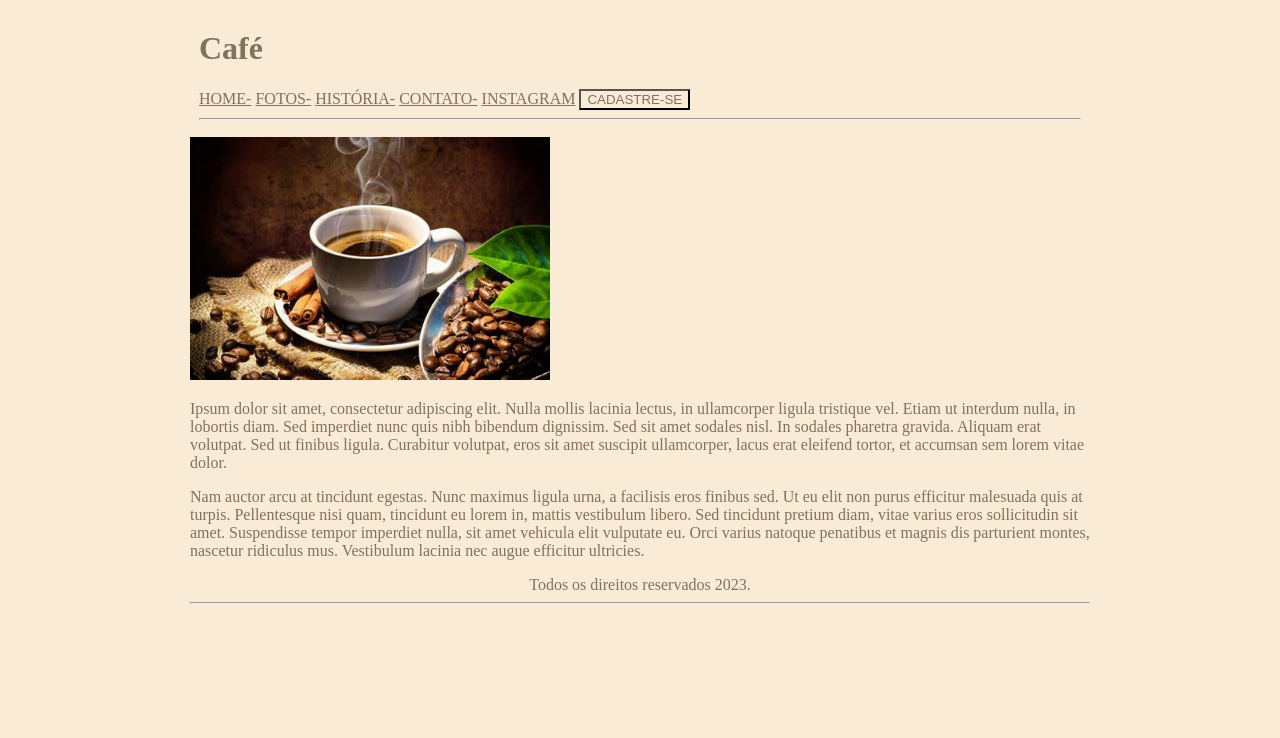
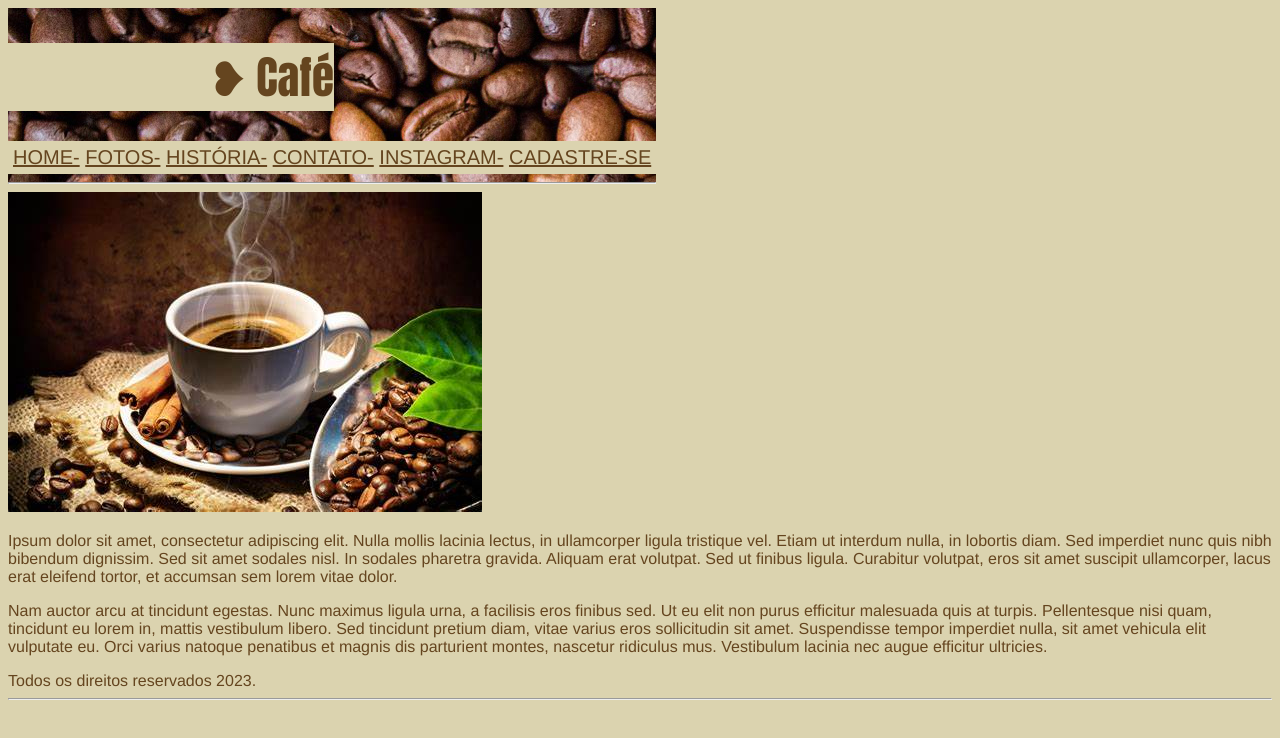
Before and after one commit to G1ul14B/CAFEE, a plain HTML site: page site café/cod/index.html in a window 1280 px wide. Drawn offline with Linux system fonts and the light colour scheme.

Commit message:
Add files via upload

```diff
--- a/site café/cod/index.html
+++ b/site café/cod/index.html
@@ -5,25 +5,51 @@
  <meta http-equiv="X-UA-Compatible" content="IE=edge">
  <meta name="viewport" content="width=device-width, initial-scale=1.0">
  <title>Site teste</title>
- <link rel="stylesheet" href="style.css">
+ <style type="text/css">
+    *{
+        background-color: #dbd3af;
+        font-family:'Franklin Gothic Medium', 'Arial Narrow', Arial, sans-serif;
+        color: #65451F;
+
+        text-decoration-color:none;
+    }
+h1{
+    padding-left: 200px;
+    font-size: 45px;
+    color: #65451F;
+   font-family: Impact, Haettenschweiler, 'Arial Narrow Bold', sans-serif;
+display: inline-block;
+
+}
+nav{
+    font-size: 20px;
+    padding: 5px;
+}
+header{
+    background-image:url(imagens/R.jfif);
+    padding-top: 5px;
+    width: fit-content;
+}
+ </style>
+
+
  </head>
  <body>
  <header>
-    <h1>Café</h1>
+    <h1>&#10085 Café</h1>
     <nav>
         <a href="index.html" target="">HOME-</a>
         <a href="fotos.html" target="">FOTOS-</a>
         <a href="Historia.html" target="">HISTÓRIA-</a>
         <a href="contato.html" target="">CONTATO-</a>
-        <a href="https://www.instagram.com/">INSTAGRAM</a>
-        <a href="cadastro.html"> <input type="button" value="CADASTRE-SE"></a>
+        <a href="https://www.instagram.com/">INSTAGRAM-</a>
+        <a href="cadastro.html">CADASTRE-SE</a>
         </nav>
     <hr>
 </header>
-</section>
-<img src="imagens/cafe.jfif" alt="" width="40%">
+
 <section>
-<section>
+    <img src="imagens/cafe.jfif" alt=""> <br>
     <p> Ipsum dolor sit amet, consectetur adipiscing elit. Nulla mollis lacinia lectus, in ullamcorper ligula tristique vel. Etiam ut interdum nulla, in lobortis diam. Sed imperdiet nunc quis nibh bibendum dignissim. Sed sit amet sodales nisl. In sodales pharetra gravida. Aliquam erat volutpat. Sed ut finibus ligula. Curabitur volutpat, eros sit amet suscipit ullamcorper, lacus erat eleifend tortor, et accumsan sem lorem vitae dolor.</p>
    <p>Nam auctor arcu at tincidunt egestas. Nunc maximus ligula urna, a facilisis eros finibus sed. Ut eu elit non purus efficitur malesuada quis at turpis. Pellentesque nisi quam, tincidunt eu lorem in, mattis vestibulum libero. Sed tincidunt pretium diam, vitae varius eros sollicitudin sit amet. Suspendisse tempor imperdiet nulla, sit amet vehicula elit vulputate eu. Orci varius natoque penatibus et magnis dis parturient montes, nascetur ridiculus mus. Vestibulum lacinia nec augue efficitur ultricies.</p>
 </section>
```
Also changed, not shown: site café/cod/Historia.html (+1 -1 lines), site café/cod/cadastro.html (+11 -2 lines), site café/cod/contato.html (+1 -1 lines), site café/cod/fotos.html (+1 -1 lines), site café/cod/imagens/R.jfif (added).
